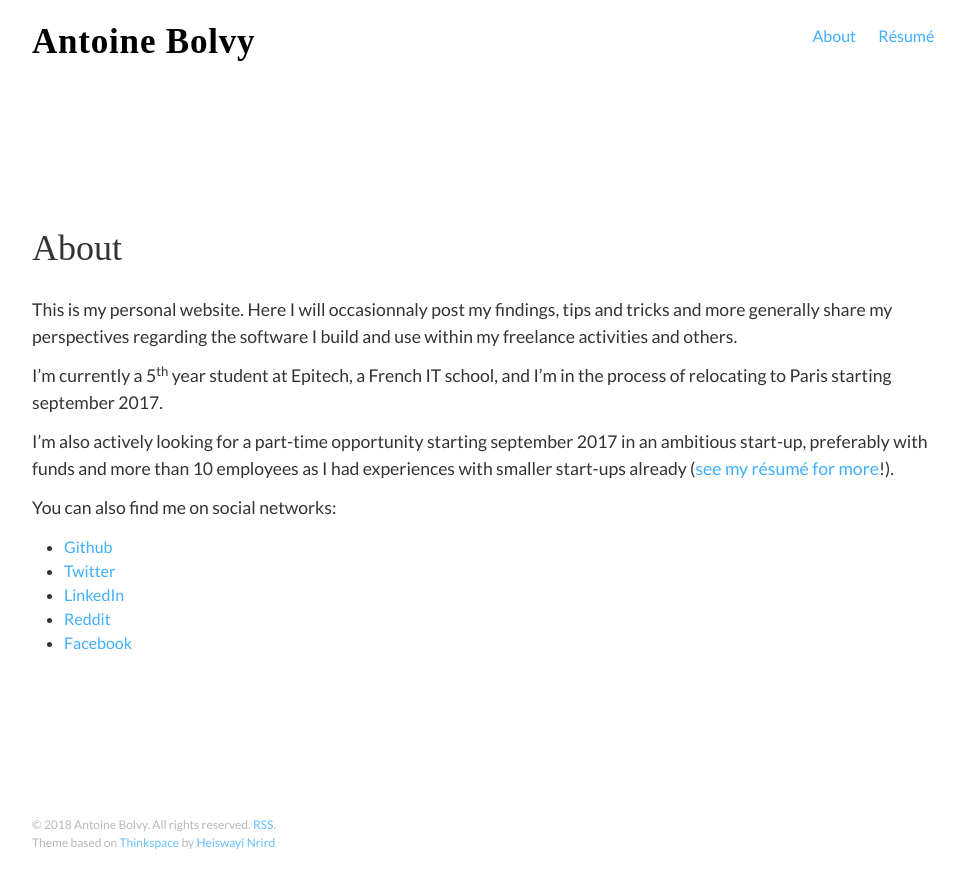
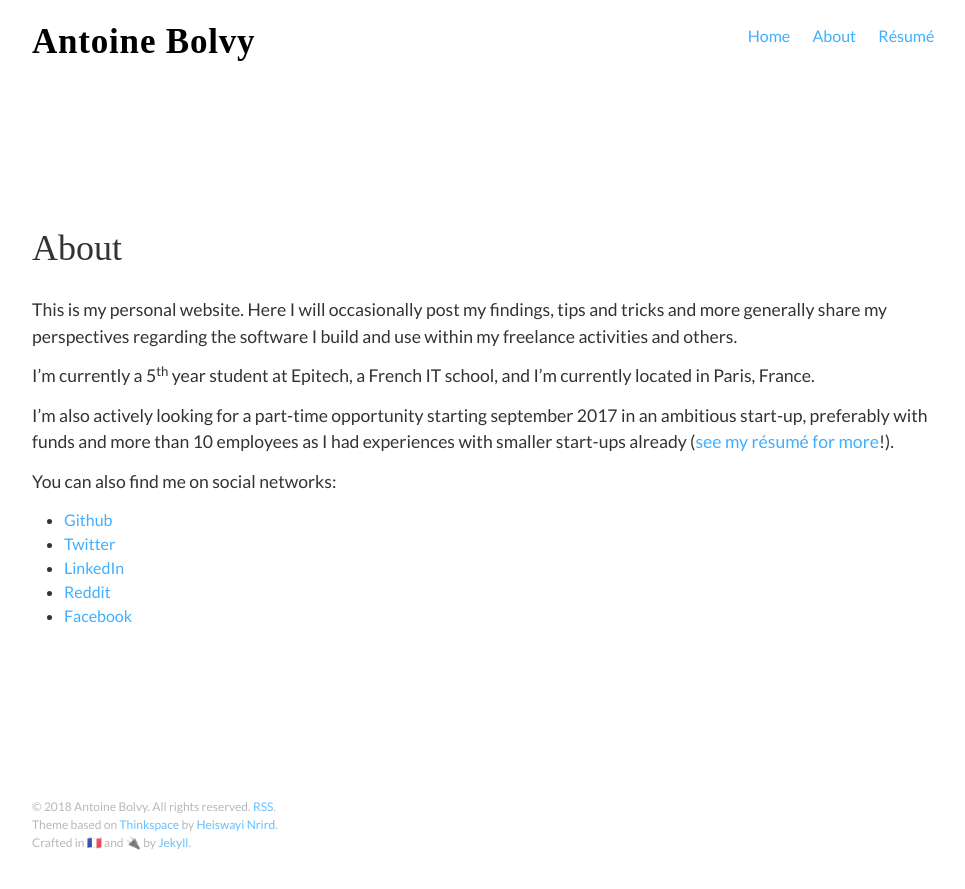
Before and after one commit to saveman71/saveman71.github.io, a Jekyll site: the page built from about.md, in a window 1280 px wide. Shown: the top 889 px of the page, without its empty margins (152-1117 px from the left). Built offline with Jekyll 4.4.1, drawn with Linux system fonts in a browser that asks for light colours.

Commit message:
Update homepage and about wording

```diff
--- a/_config.yml
+++ b/_config.yml
@@ -29,8 +29,8 @@
 # Author settings
 author:
   name     : "Antoine Bolvy"
-  job      : "Sudent & Freelance Software Engineer"
-  bio      : "I'm a freelance consultant and developer who helps great clients achieving their needs."
+  job      : "Student & Freelance Software Engineer"
+  mission  : "well determined in changing the world, one line of code at a time"
   thumb    : /images/author.jpg
   email    : antoine.bolvy@gmail.com
   url      : https://saveman71.com
@@ -51,6 +51,8 @@
 
 # navbar pages
 navbar:
+  - slug : /
+    title: Home
   - slug : about
     title: About
   - slug : /assets/antoine-bolvy-resume.pdf
--- a/_includes/footer.html
+++ b/_includes/footer.html
@@ -1,6 +1,7 @@
 <footer class="site-footer">
   <div class="container">
-    <small class="block">&copy; {{ site.time | date: '%Y' }} {{ site.author.name }}. All rights reserved. <a href="{{ "/feed.xml" | prepend: site.baseurl }}" target="_blank">RSS</a>.</small>
-    <small>Theme based on <a href="https://github.com/heiswayi/thinkspace">Thinkspace</a> by <a href="http://heiswayi.github.io/">Heiswayi Nrird</a></small>
+    <small class="block">&copy; {{ site.time | date: '%Y' }} <span itemprop="name">{{ site.author.name }}</span>. All rights reserved. <a href="{{ "/feed.xml" | prepend: site.baseurl }}" target="_blank">RSS</a>.</small>
+    <small>Theme based on <a href="https://github.com/heiswayi/thinkspace">Thinkspace</a> by <a href="http://heiswayi.github.io/">Heiswayi Nrird</a>.</small>
+    <small>Crafted in 🇫🇷 and 🔌 by <a href="https://jekyllrb.com">Jekyll</a>.</small>
   </div>
 </footer>
--- a/_includes/intro.html
+++ b/_includes/intro.html
@@ -1,6 +1,7 @@
 <section class="intro">
   <div class="container">
-    <p class="lead">Hello, my name is <strong class="author-name" itemprop="name">{{ site.author.name }}</strong>, I'm a <em itemprop="jobTitle">{{ site.author.job }}</em>. <br>
-    {{ site.author.bio }}</p>
+    <p class="lead">
+      Hi! I'm a <em itemprop="jobTitle">{{ site.author.job }}</em>, {{ site.author.mission }}.
+    </p>
   </div>
 </section>
--- a/about.md
+++ b/about.md
@@ -4,9 +4,9 @@
 permalink: /about/
 ---
 
-This is my personal website. Here I will occasionnaly post my findings, tips and tricks and more generally share my perspectives regarding the software I build and use within my freelance activities and others.
+This is my personal website. Here I will occasionally post my findings, tips and tricks and more generally share my perspectives regarding the software I build and use within my freelance activities and others.
 
-I'm currently a 5<sup>th</sup> year student at Epitech, a French IT school, and I'm in the process of relocating to Paris starting september 2017.
+I'm currently a 5<sup>th</sup> year student at Epitech, a French IT school, and I'm currently located in Paris, France.
 
 I'm also actively looking for a part-time opportunity starting september 2017 in an ambitious start-up, preferably with funds and more than 10 employees as I had experiences with smaller start-ups already ([see my résumé for more](/assets/antoine-bolvy-resume.pdf)!).
 
```
